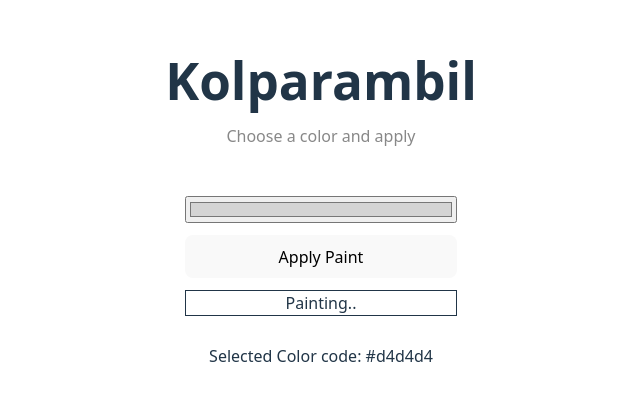
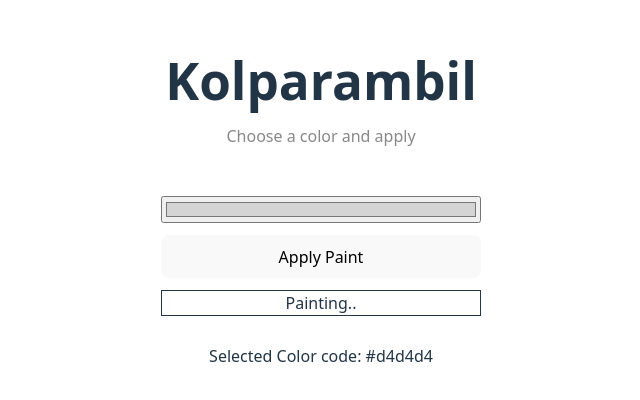
Before and after one commit to imismailpe/kolparambilepaint, a React (Vite) app: page / in a window 1280 px wide. Shown: the part 172-572 px from the top of the page, without its empty margins (319-959 px from the left). Built offline with nearby package versions, Linux system fonts and the light colour scheme.

Commit message:
width fix

```diff
--- a/src/index.css
+++ b/src/index.css
@@ -59,6 +59,7 @@ button:focus-visible {
   flex-direction: column;
   gap: 12px;
   justify-content: center;
+  min-width: 320px;
 }
 .color-picker{
   width: 100%;
```
